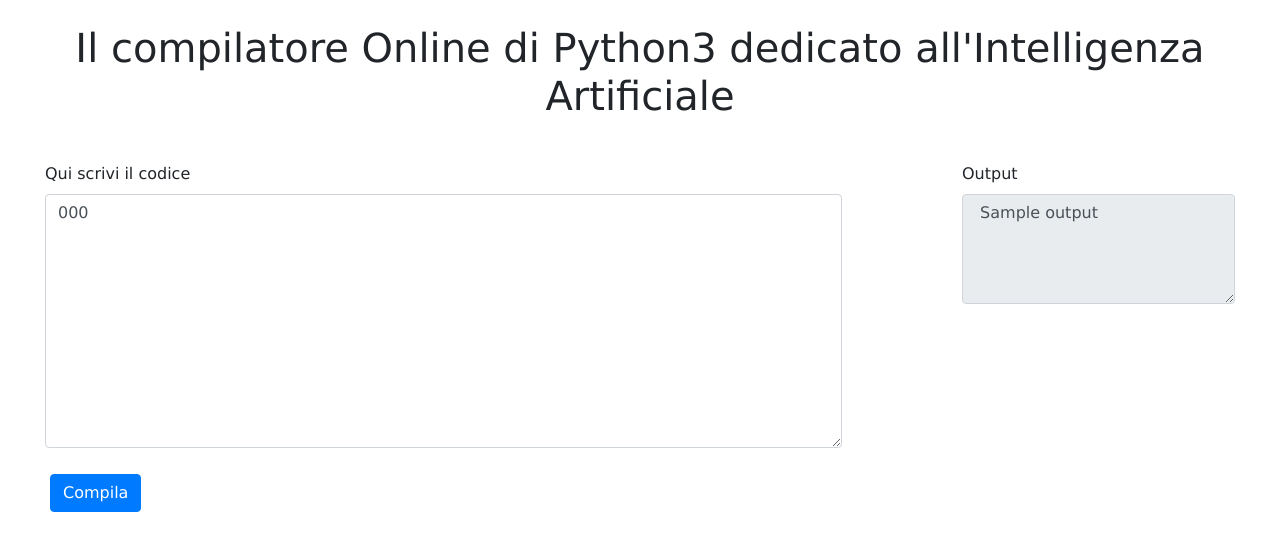
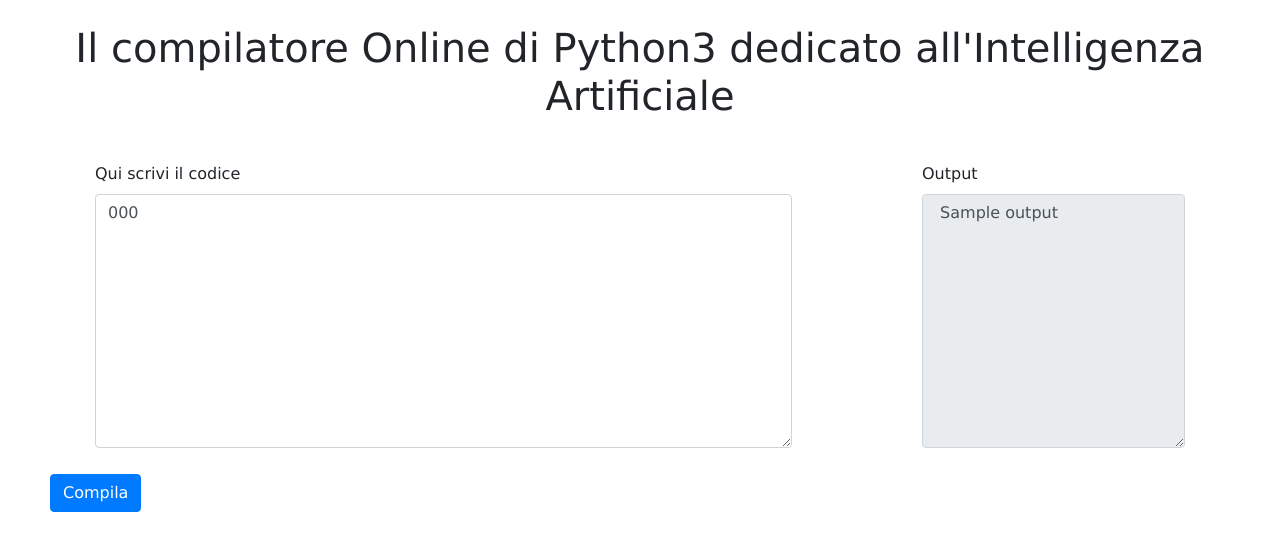
Before and after one commit to IntelligenzaArtificilaeItalia/Pythononlineeditorforai, a Django app: template templates/index.html in a window 1280 px wide. Shown: the top 551 px of the page. Run offline with Django 3.2, Linux system fonts and the light colour scheme; the template is opened without the code that fills it: most values are stand-ins (such as "Sample title", 1, 10 or a date in 2020); some libraries are stand-ins or nearby versions.

Commit message:
Update index.html

```diff
--- a/templates/index.html
+++ b/templates/index.html
@@ -62,16 +62,16 @@
 
     <div class="row">
   <div class="column">
-    <div class="form-group" style="margin-left:50px;margin-right:50px;">
+    <div class="form-group" style="margin-left:100px;margin-right:100px;">
     <label for="codearea">Qui scrivi il codice</label>
     <textarea type="text" class="form-control" id="codearea" name="codearea" rows="10" onkeydown="if(event.keyCode===9){var v=this.value,s=this.selectionStart,e=this.selectionEnd;this.value=v.substring(0, s)+'\t'+v.substring(e);this.selectionStart=this.selectionEnd=s+1;return false;}">{{ code }}</textarea>
   </div>
   </div>
   <div class="column1">
 
-  <div class="form-group" style="margin-left:50px;margin-right:50px;">
+  <div class="form-group" style="margin-left:10px;margin-right:100px;">
     <label for="output">Output</label>
-    <textarea type="text" class="form-control" id="output" name="output" rows="4" disabled> {{ output }} </textarea>
+    <textarea type="text" class="form-control" id="output" name="output" rows="10" disabled> {{ output }} </textarea>
   </div>
   </div>
 </div>
```
